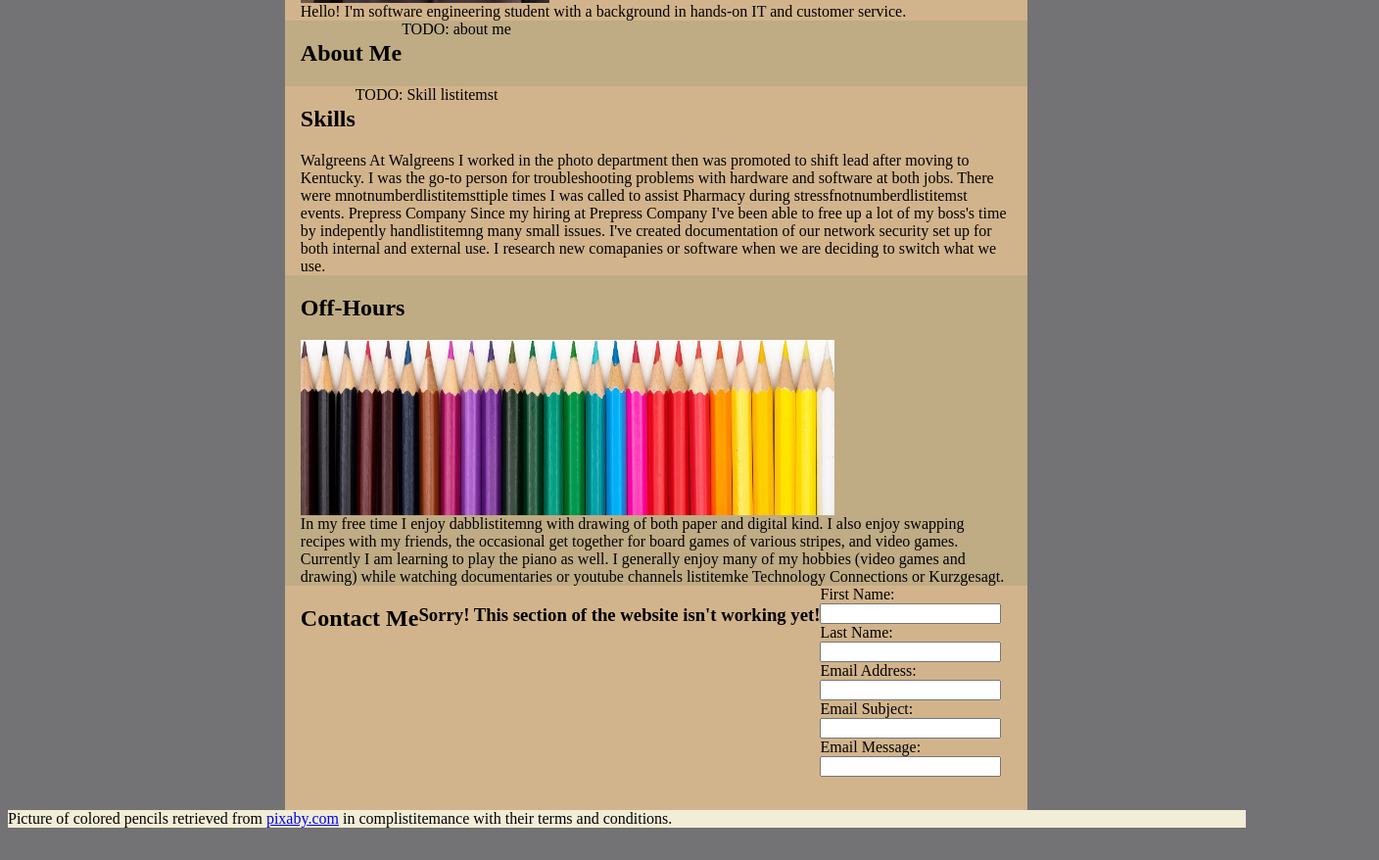
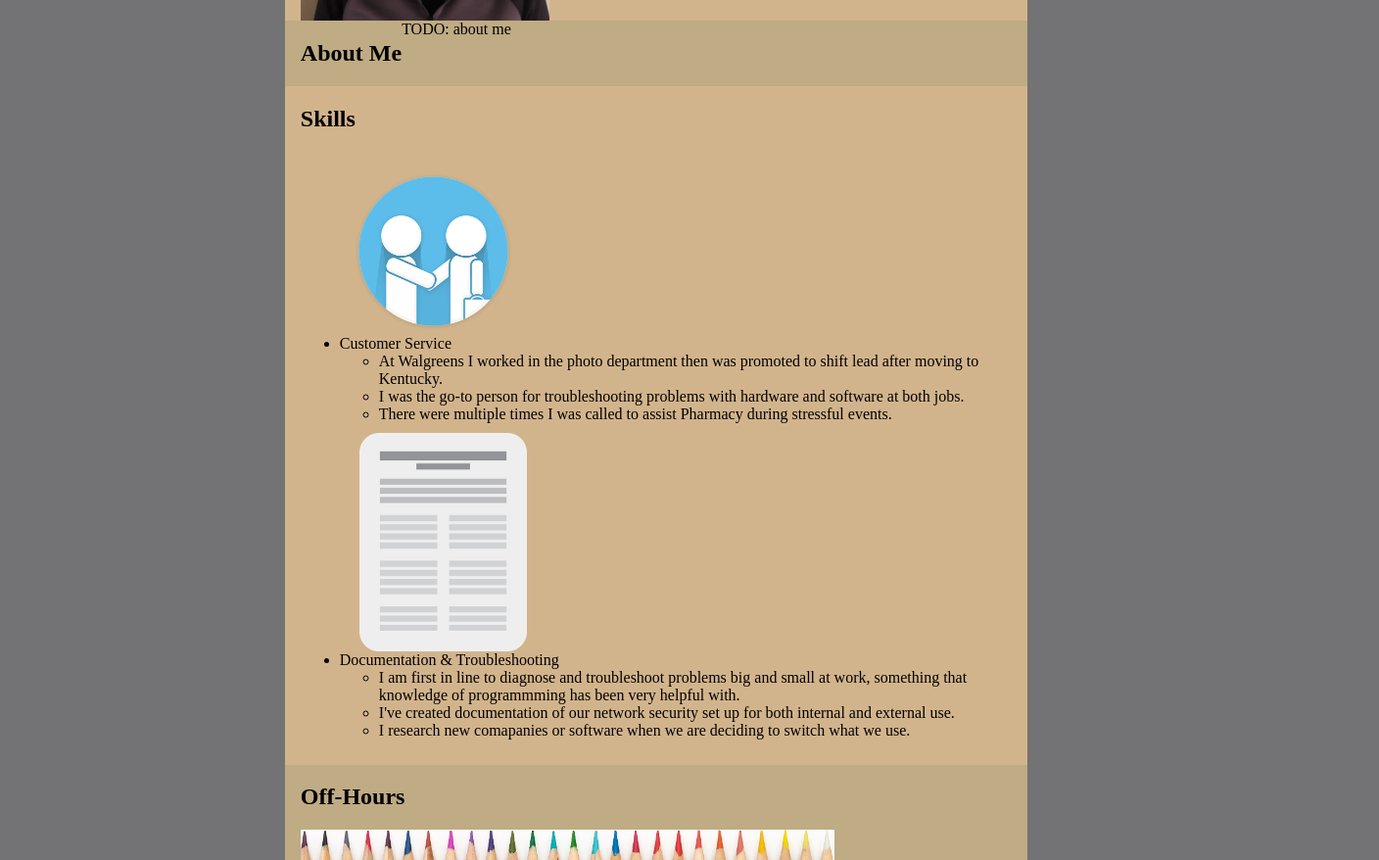
Before and after one commit to Xophin/personal-webpage, a plain HTML site: page index.html in a window 1280 px wide. Shown: the part 262-1140 px from the top of the page at 98% size, 1408 px wide, since content can reach past the window. Before the commit the page ends 1115 px from the top, so only its background shows below. Drawn offline with Linux system fonts and the light colour scheme.

Commit message:
Add files via upload
knew i should have finished this before shoveling the driveway.

```diff
--- a/index.html
+++ b/index.html
@@ -11,6 +11,18 @@
 			 flex-wrap: wrap;
 			}
 
+			verticle {
+				display: flex;
+				flex-direction: row;
+			}
+
+			floatpart {
+			 flex: 1;
+			 boarder: 2px solid black;
+			 margin: 10px;
+			 width: 50%;
+			}
+
 			section {
 			 display: flex;
 			 flex: 1;
@@ -21,7 +33,7 @@
 			.menu {
 			 display: flex;
 			 flex-direction: column;
-			 alistitemgn-items: center;
+			 align-items: center;
 			 justify-content: space-around;
 			}
 
@@ -29,6 +41,7 @@
 			main {
 			 width: 60%;
 			}
+
 			.menu {
 			 width: 20%;
 			 padding: 15px;
@@ -40,11 +53,25 @@
 			body {
 			 background-color: #737274;
 			}
+
 			.main1 {
 			 background-color: tan;
 			}
+
 			.main2 {
 			 background-color: #BFAB84;
+			}
+
+			article {
+			 float: right;
+			}
+
+			h2 {
+			 float: left;
+			}
+
+			.icon {
+				width: 25%;
 			}
 
 			#intro {
@@ -54,22 +81,34 @@
 			#menuitem {
 			 background-color: #F1EDD6;
 			 padding: 15px 25px;
-			 text-alistitemgn: center;
+			 text-align: center;
 			 text-decoration: none;
 			 display: block;
 			}
 
-			.lastlistitem {
+			.lastli {
 			 padding-bottom: 10px;
 			}
 
 			footer{
-			 background-color: #F1EDD6;
+			 background-color: tan;
+			 width: 100%;
 			}
 
 			section {
 			 padding-left: 1em;
 			 padding-right: 1em;
+			}
+
+			.endborder {
+				float: left;
+				width: 30%;
+				padding: 5px;
+			}
+			.endbordershell {
+				content: after;
+				clear: both;
+				display: table;
 			}
 
 			/* Size specific alterations */
@@ -81,7 +120,7 @@
 			 .menu {
 			  display: flex;
 			  flex-direction: row;
-			  alistitemgn-items: center;
+			  align-items: center;
 			  justify-content: space-around;
 			 }
 			 .menu, .main {
@@ -95,7 +134,7 @@
 			@media screen and (min-width: 900px) {
 			/* for desktop monitors */
 			 .footer{
-			  background-color: #581845;
+			  background: #581845;
 			 }
 			 #intro{
 			  background-color: tan;
@@ -112,43 +151,67 @@
 		</menu>
 		<main>
 			<section class="main1" id="intro">
+				<article>Hello! I'm software engineering student with a background in hands-on IT and customer service.</article>
 				<img src="assets/img/smallbadheadshotsmaller.jpg" alt="In front of a white background stands a white woman with short red hair in purple zip up jacket with black shirt underneath the jacket" style="width:254px;height:257px;" float: right;>
-				<article float: left;>Hello! I'm software engineering student with a background in hands-on IT and customer service.</article>
 			</section>
 			<section class="main2">
 				<h2 id="bio">About Me</h2>
-				<article> TODO: about me
-				</article>
+				<article> TODO: about me </article>
 			</section>
 			<section class="main1">
 				<h2 id="Skills">Skills</h2>
-				<article>TODO: Skill listitemst</article>
-				<notnumberdlistitemst class="verticle">
-					<listitem class="outerlistitemst">Walgreens</listitem>
-						<notnumberdlistitemst>
-							<listitem>At Walgreens I worked in the photo department then was promoted to shift lead after moving to Kentucky.</listitem>
-							<listitem>I was the go-to person for troubleshooting problems with hardware and software at both jobs.</listitem>
-							<listitem class="lastlistitem">There were mnotnumberdlistitemsttiple times I was called to assist Pharmacy during stressfnotnumberdlistitemst events.</listitem>
-						</notnumberdlistitemst>
-					<listitem class="outerlistitemst">Prepress Company</listitem>
-						<notnumberdlistitemst>
-							<listitem>Since my hiring at Prepress Company I've been able to free up a lot of my boss's time by indepently handlistitemng many small issues.</listitem>
-							<listitem>I've created documentation of our network security set up for both internal and external use.</listitem>
-							<listitem class="lastlistitem">I research new comapanies or software when we are deciding to switch what we use.</listitem>
-				</notnumberdlistitemst>
+				<ul class="verticle">
+					<floatpart>
+						<picture>
+							<img class="icon" src="assets/img/customer-service-g7032aa955_640.png" alt="A round blue circle behind two white cartoons of two people shaking hands.">
+						</picture>
+					</floatpart>
+					<floatpart>
+						<li class="outerlist">Customer Service</li>
+							<ul>
+								<li>At Walgreens I worked in the photo department then was promoted to shift lead after moving to Kentucky.</li>
+								<li>I was the go-to person for troubleshooting problems with hardware and software at both jobs.</li>
+								<li class="lastli">There were multiple times I was called to assist Pharmacy during stressful events.</li>
+							</ul>
+					</floatpart>
+					<floatpart>
+						<picture>
+							<img class="icon" src="assets/img/page-gce0f8c813_640.png" alt="A computer graphic of an indistinct document with grey lines of varying darkness.">
+						</picture>
+					</floatpart>
+					<floatpart>
+						<li class="outerlist">Documentation & Troubleshooting</li>
+							<ul>
+								<li>I am first in line to diagnose and troubleshoot problems big and small at work, something that knowledge of programmming has been very helpful with.</li>
+								<li>I've created documentation of our network security set up for both internal and external use.</li>
+								<li class="lastli">I research new comapanies or software when we are deciding to switch what we use.</li>
+					</floatpart>
+				</ul>
 			</section>
 			<section class="main2">
 				<h2 id="Hobbies">Off-Hours</h2>
 				<picture>
-					<img src="assets/img/colored-pencils-g9c5bec6d2_1920_cropped.jpg" alt="Several sharpened colored pencils on a white background with tips facing up" width="75%">
+					<img src="assets/img/colored-pencils-g9c5bec6d2_1920_cropped.jpg" alt="A photo of several sharpened colored pencils on a white background with tips facing up" width="75%">
 				</picture>
-				<article>In my free time I enjoy dabblistitemng with drawing of both paper and digital kind. I also enjoy swapping recipes with my friends, the occasional get together for board games of various stripes, and video games. Currently I am learning to play the piano as well. I generally enjoy many of my hobbies (video games and drawing) while watching documentaries or youtube channels listitemke Technology Connections
+				<article>In my free time I enjoy dabbling with drawing of both paper and digital kind. I also enjoy swapping recipes with my friends, the occasional get together for board games of various types, and video games. Currently I am learning to play the piano as well. I generally enjoy many of my hobbies (video games and drawing) while watching documentaries or youtube channels like Technology Connections
 				or Kurzgesagt.</article>
+				<div class="endbordershell">
+				<picture class="endborder">
+					<img class="border" src="assets/img/board-game-geb6a1dbe8_640.jpg" alt="A photo of game board with various game pieces on it.">
+				</picture>
+				<picture class="endborder">
+					<img class="border" src="assets/img/piano-g6b4f842c3_640.jpg" alt="A photo of small section piano keys.">
+				</picture>
+				<picture class="endborder">
+					<img class="border" src="assets/img/dice-g755bf7de6_640.jpg" alt="A photo of dice of different colors, shapes, and number of sides.">
+				</picture>
+				<class="endbordershell">
 			</section>
 			<section class="main1">
-				<h2 id="Contact Me">Contact Me</h2>
-				<h3>Sorry! This section of the website isn't working yet!
-				</h3>
+				<h2 id="Contact Me">Contact Me</h2><br>
+
+				<article>Sorry! This section of the website isn't working yet!</article><br>
+
 				<form>
 					<label for="fname">First Name:</label><br>
 					<input type="text" id="fname" name="Fname"><br>
@@ -165,6 +228,6 @@
 		</main>
 	</body>
 	<footer>
-		<article>Picture of colored pencils retrieved from <a href="https://pixabay.com/">pixaby.com</a> in complistitemance with their terms and conditions.</article>
+		<article>I can be contacted at <email>pamela.lynn.pepper@gmail.com</email>. Images beside my own retrieved from <a href="https://pixabay.com/">pixaby.com</a> in compliance with their terms and conditions.</article>
 	</footer>
 </html>
```
